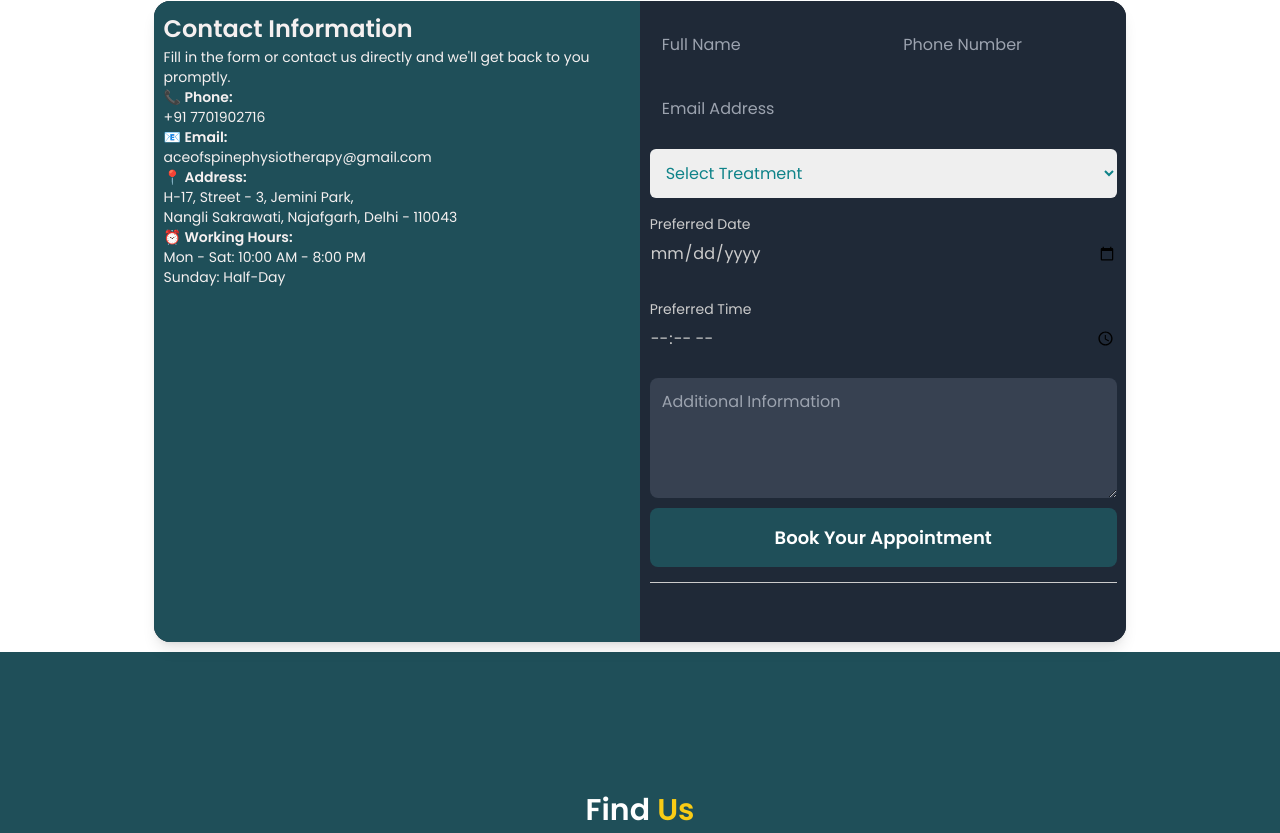
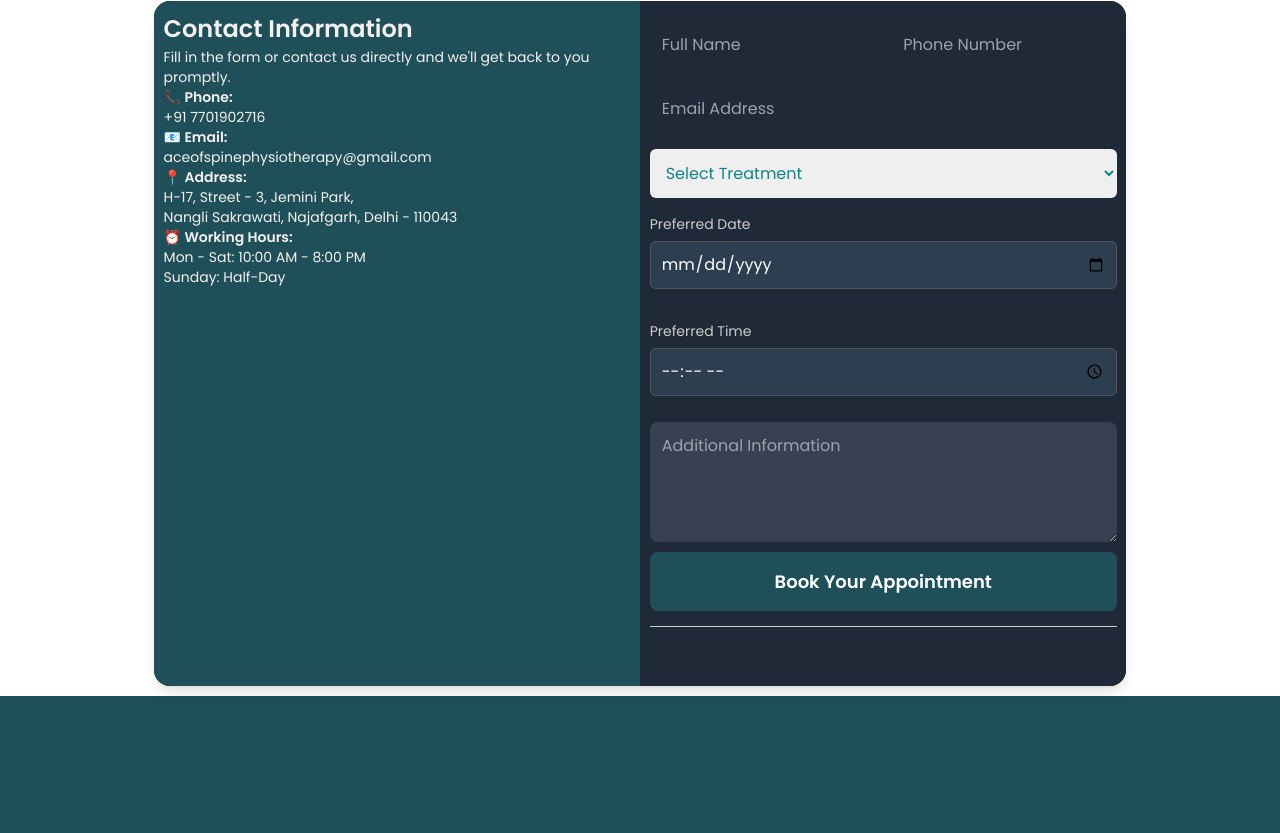
Before and after one commit to sakshisahu612/AceOfSpine, a plain HTML site: page index.html in a window 1280 px wide. Shown: the part 4195-5028 px from the top of the page. Drawn offline with nearby package versions, Linux system fonts and the light colour scheme.

```diff
--- a/styles.css
+++ b/styles.css
@@ -591,7 +591,14 @@ label {
   font-size: 14px;
   margin-bottom: 6px;
 }
-
+input[type="date"],
+input[type="time"] {
+  background-color: #2c3e50; /* match your dark input styling */
+  color: #ffffff;
+  border: 1px solid #555;
+  padding: 10px;
+  border-radius: 6px;
+}
 
 /* .input-grid {
   display: flex;
```
